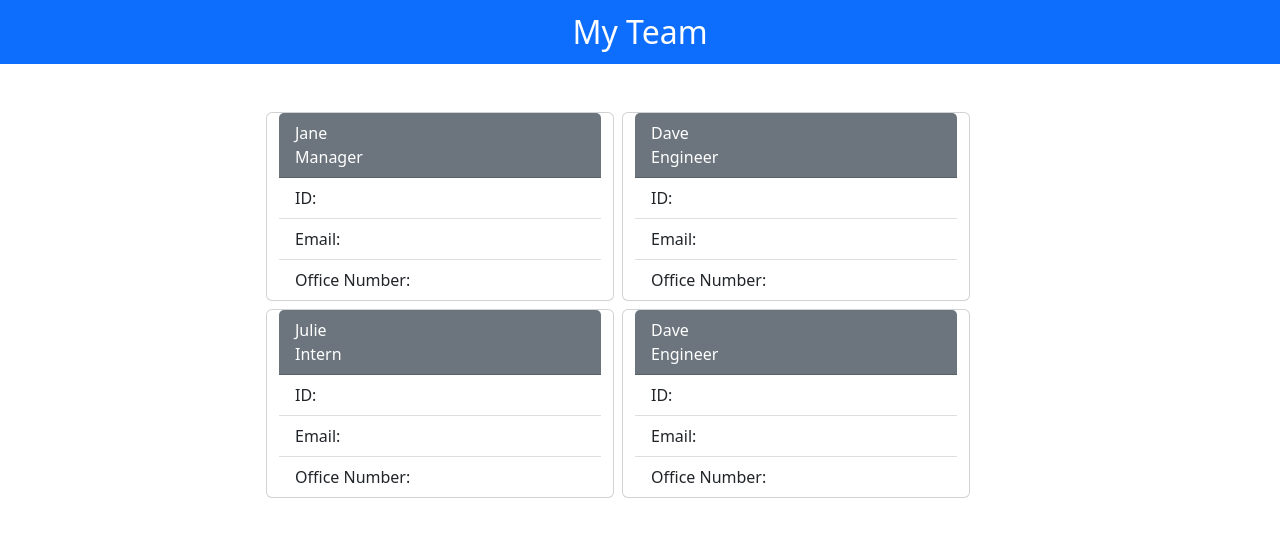
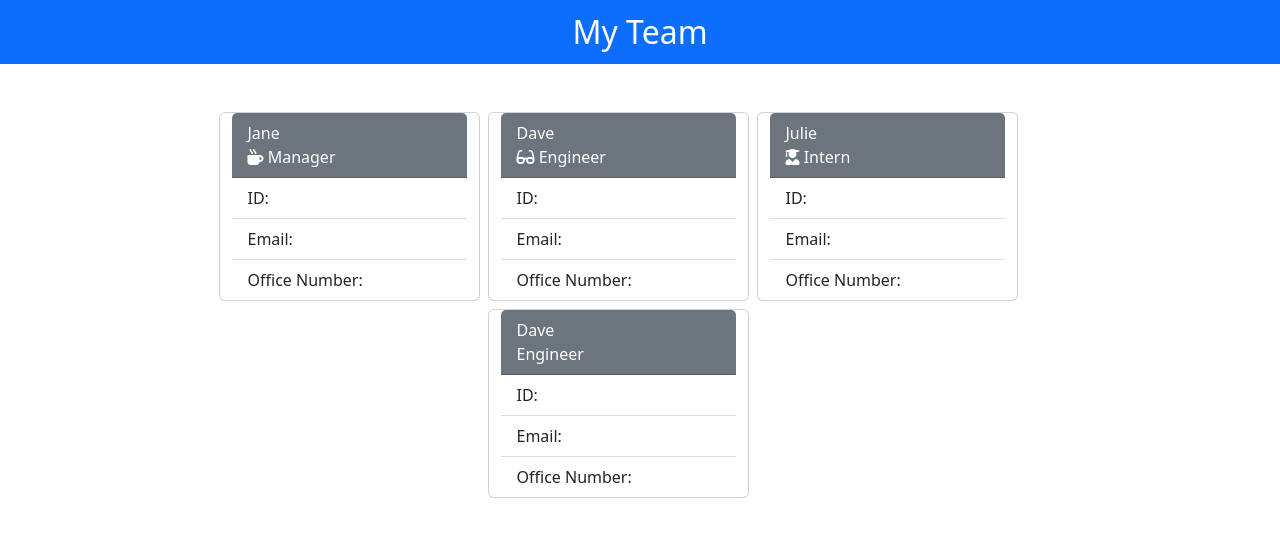
Before and after one commit to grayad/show-me-my-team, a website: page output/sample.html in a window 1280 px wide. Drawn offline with nearby package versions, Linux system fonts and the light colour scheme.

Commit message:
complete html sample code

```diff
--- a/output/sample.html
+++ b/output/sample.html
@@ -18,9 +18,10 @@
     </header>
 
     <main class="container p-5 mx-5 row justify-content-center gap-2">
-        <div class="card col-4">
+        <div class="card col-3">
             <div class="card-header text-white bg-secondary .bg-gradient">
-              Jane <br> Manager
+              Jane <br>
+              <i class="fa fa-solid fa-mug-hot"></i> Manager
             </div>
             <ul class="list-group list-group-flush">
               <li class="list-group-item">ID: </li>
@@ -28,9 +29,10 @@
               <li class="list-group-item">Office Number:</li>
             </ul>
         </div>
-        <div class="card col-4">
+        <div class="card col-3">
             <div class="card-header text-white bg-secondary .bg-gradient">
-              Dave <br> Engineer
+              Dave <br>
+              <i class="fa fa-solid fa-glasses"></i> Engineer
             </div>
             <ul class="list-group list-group-flush">
               <li class="list-group-item">ID: </li>
@@ -38,9 +40,10 @@
               <li class="list-group-item">Office Number:</li>
             </ul>
         </div>
-        <div class="card col-4">
+        <div class="card col-3">
             <div class="card-header text-white bg-secondary .bg-gradient">
-              Julie <br> Intern
+              Julie <br>
+              <i class="fa fa-solid fa-user-graduate"></i> Intern
             </div>
             <ul class="list-group list-group-flush">
               <li class="list-group-item">ID: </li>
@@ -48,7 +51,7 @@
               <li class="list-group-item">Office Number:</li>
             </ul>
         </div>
-        <div class="card col-4">
+        <div class="card col-3">
             <div class="card-header text-white bg-secondary .bg-gradient">
               Dave <br> Engineer
             </div>
```
